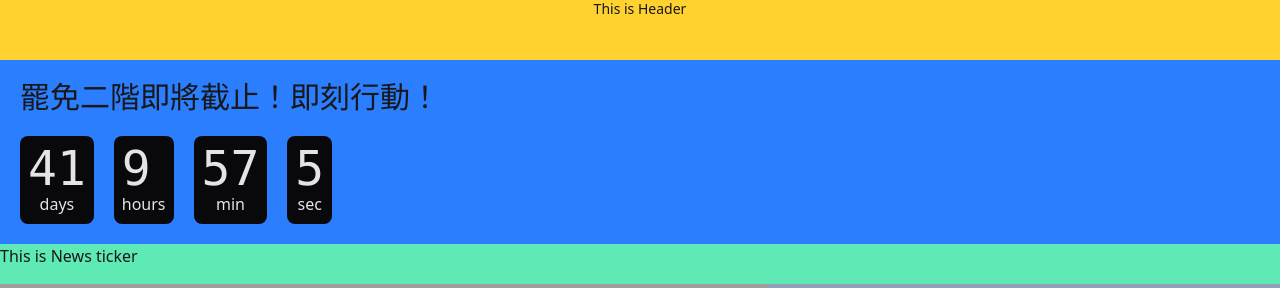
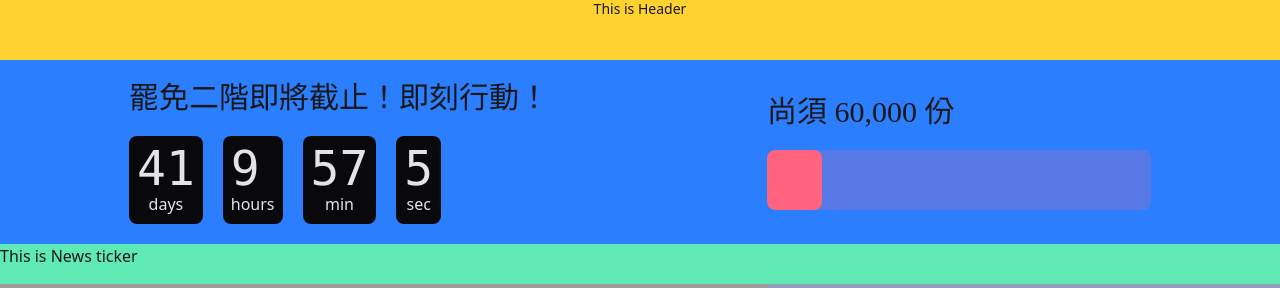
Before and after one commit to ba-low-2025/ba-low, a Vue app: page / in a window 1280 px wide. Shown: the top 288 px of the page. Built offline with nearby package versions, Linux system fonts and the light colour scheme; grey boxes are pictures that could not be loaded; the HTML template or start-up script is replaced by a standard one; a web font is replaced by a local one.

Commit message:
feat: add progress bar

```diff
--- a/src/components/HeroSection.vue
+++ b/src/components/HeroSection.vue
@@ -1,14 +1,21 @@
 <script setup lang="ts">
 import CountdownClock from '@/components/CountdownClock.vue'
+import ProgressBar from '@/components/ProgressBar.vue';
 </script>
 
 <template>
-  <div class="bg-blue-500 p-5 flex flex-col lg:flex-row">
+  <div class="w-full bg-blue-500 p-5 flex flex-col justify-around items-center lg:flex-row">
     <div class="space-y-5 flex flex-col justify-center">
       <h1 class="font-display text-xl lg:text-3xl">
         罷免二階即將截止！即刻行動！
       </h1>
       <CountdownClock />
     </div>
+    <div class="space-y-5 flex flex-col justify-centers">
+      <h1 class="font-display text-xl lg:text-3xl">
+        尚須 60,000 份
+      </h1>
+      <ProgressBar />
+    </div>
   </div>
 </template>
--- /dev/null
+++ b/src/components/ProgressBar.vue
@@ -0,0 +1,10 @@
+<script setup lang="ts">
+import { ref } from 'vue';
+
+const recallPetitionAmounts = ref(10000)
+const progressStyle = recallPetitionAmounts.value < 35000 ? "progress-error" : "progress-warning"
+</script>
+
+<template>
+  <progress class="progress progress-error w-70 h-15 lg:w-96" :class="{progress: progressStyle}" :value="recallPetitionAmounts" max="70000"></progress>
+</template>
```
